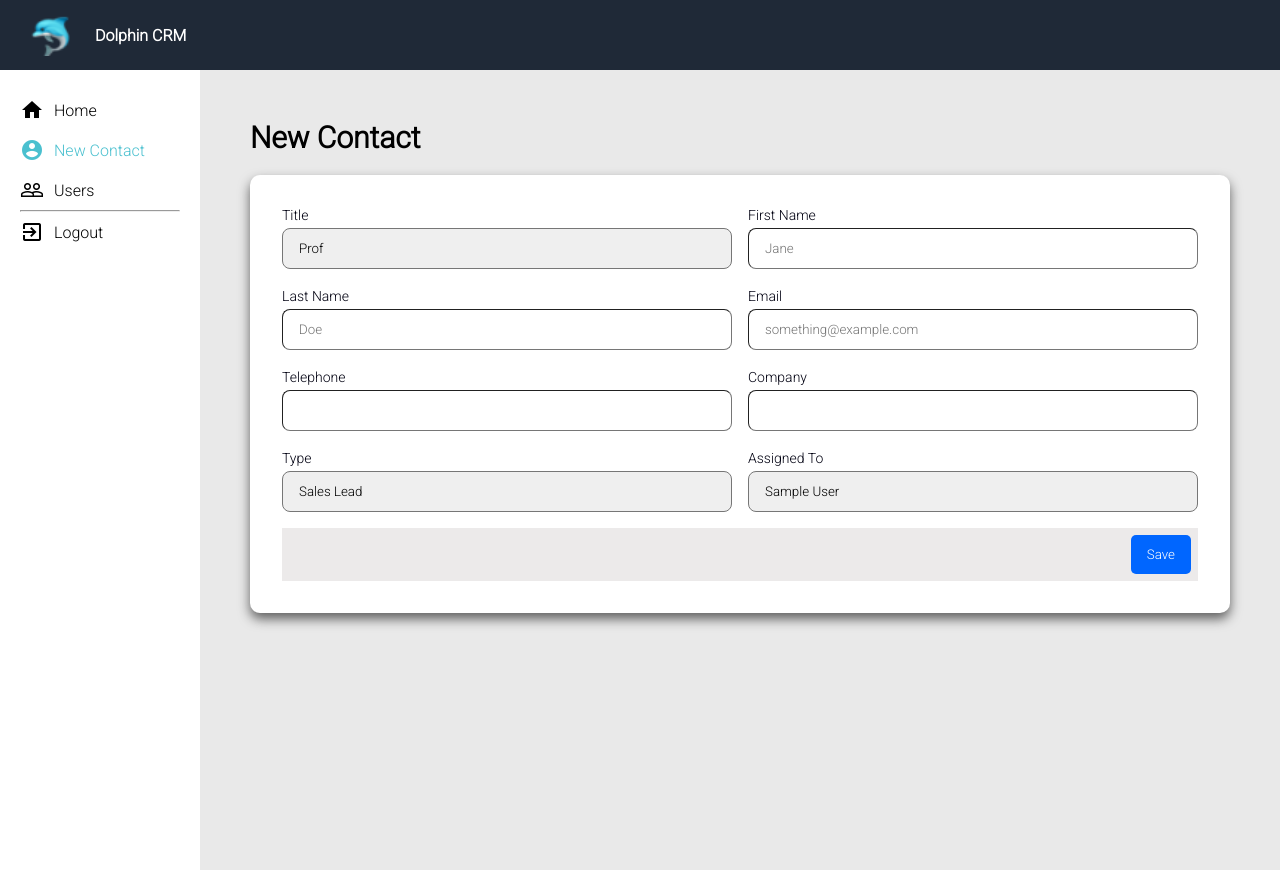
After one commit to McKoy-Banton/INFO2180-finalproject, a PHP site: page /addContact.php in a window 1280 px wide. The commit adds this page. Run offline with PHP 8.4, Linux system fonts and the light colour scheme; the visitor is signed in with stand-in values (Sample User, id 1); tables that the repository leaves empty hold one stand-in row (values such as "Sample post").

Commit message:
add Contact done

```diff
--- /dev/null
+++ b/addContact.css
@@ -0,0 +1,190 @@
+*{
+    margin: 0;
+    padding: 0;
+    -moz-box-sizing: border-box;
+    -webkit-box-sizing: border-box;
+    box-sizing: border-box;
+    font-family: 'Roboto', sans-serif;
+}
+html{
+    height: 100%;
+}
+body{
+    height: 100%;
+    background-color: rgb(233, 233, 233);
+}
+a, button{
+    cursor: pointer;
+}
+
+/****NAVIGATION****/
+nav{
+    display: flex;
+    justify-content: flex-start;
+    align-items: center;
+    padding: 30px;
+    height: 70px;
+    background: linear-gradient(90deg, #1f2937 0%, #1f2937 100%);
+
+    font-weight: bolder;
+    color: white;
+}
+
+nav img{
+    margin-right: 15px;
+    width: 50px;
+}
+
+.container{
+    display: flex;
+    height: 100%;
+}
+main{
+    height: 100%;
+}
+
+/****SIDEBAR****/
+aside{
+    min-width: 200px;
+    background-color: white;
+    height: 100%;
+
+    padding: 20px;
+}
+
+aside i{
+    margin-right: 10px;
+}
+
+ul{
+    list-style-type: none;
+    margin: 0;
+    padding: 0;
+}
+.currentPage{
+    color: rgb(74, 192, 207);
+}
+a{
+    display: flex;
+    align-items: center;
+    height: 40px;
+    text-decoration: none;
+    color: black;
+
+    transition: 0.2s;
+}
+a:hover{
+    margin-left: 10px;
+    color: rgba(0,113,156,1);
+}
+
+li{
+    display: flex;
+    align-items: center;
+}
+
+
+/****CREATE CONTACT SECTION****/
+.create-contact{
+    width: 100%;
+    padding: 50px;
+}
+
+h1{
+    font-size: 30px;
+    margin-bottom: 20px;
+    font-weight: bolder;
+}
+
+form{
+    display: grid;
+    grid-template-columns: repeat(2, 1fr);
+    grid-gap: 16px;
+    background-color: white;
+    border-radius: 10px;
+    padding: 32px;
+    box-shadow: 0px 6px 12px rgb(96, 96, 96);
+
+}
+
+
+label{
+    display: block;
+    margin-bottom: 5px;
+    color: rgb(1, 1, 17);
+    font-size: 14px;
+}
+
+.form-element{
+    appearance: none;
+    outline: none;
+    border-width: 1px;
+    display: block;
+    width: 100%;
+    padding: 12px 16px;
+    border-radius: 8px;
+}
+
+.form-element:focus{
+    box-shadow: 0px 0px 6px rgba(0, 0, 0, 0.2);
+    background-color: rgb(255, 255, 239);
+}
+
+.form-groupfull.form-element{
+    grid-column: 1fr;
+}
+
+
+
+.save-group{
+    grid-column: 1/-1;
+    text-align: right;
+
+}
+
+input[type="submit"]{
+    appearance: none;
+    border: none;
+    outline: none;
+    background: none;
+    padding: 12px 16px;
+    background-color: rgb(0, 102, 255);
+    border-radius: 5px;
+    color: white;
+    cursor: pointer;
+
+    transition: 0.4s;
+}
+
+.save-group{
+    background-color: #eceaea;
+    padding: 7px;
+    color: #fff;
+
+    display: flex;
+    justify-content: space-between;
+    align-items: center;
+
+}
+.save-group.success{
+    background-color: rgb(102, 201, 102);
+}
+.save-group.fail{
+    background-color: rgb(255, 122, 122);
+}
+
+input[type="submit"]:hover{
+    background-color: rgb(70, 139, 243);
+    border: whitesmoke;
+}
+
+.error i{
+    font-size: 16px;
+}
+.error{
+    color: red;
+    display: flex;
+    align-items: center;
+    margin-top: 3px;
+    font-size: 14px;
+}
--- /dev/null
+++ b/addContact.php
@@ -0,0 +1,128 @@
+
+<?php
+session_start();
+
+if (!isset($_SESSION["user_id"]))
+{
+    header("Location: login.php");
+    exit;
+}
+
+$conn= require __DIR__ . "/accessDB.php";
+
+
+$sql= sprintf("SELECT * FROM contacts");
+
+$result= $conn->query($sql);
+
+?>
+<!DOCTYPE html>
+<html lang="en">
+<head>
+    <meta charset="UTF-8">
+    <meta http-equiv="X-UA-Compatible" content="IE=edge">
+    <meta name="viewport" content="width=device-width, initial-scale=1.0">
+    <title>Create New Contact</title>
+
+    <link rel="stylesheet" href="addContact.css">
+    <script src="js/addContact.js"></script>
+
+    <link href="https://fonts.googleapis.com/css2?family=Roboto:wght@300&display=swap" rel="stylesheet">
+    <link href="https://fonts.googleapis.com/icon?family=Material+Icons" rel="stylesheet">
+</head>
+<body>
+
+    <nav>
+        <img src="img/logo.png" alt="Dolphin CRM LOGO" srcset="">
+        <p>Dolphin CRM</p>
+    </nav>
+    <section class="container">
+        <aside>
+            <ul>
+                <a href="dashboard.php"><li><i class="material-icons">home</i>Home</li></a>
+                <a href="#" class="currentPage"><li><i class="material-icons">account_circle</i>New Contact</li></a>
+                <a href="view_users.php"><li><i class="material-icons">people_outline</i>Users</li></a>
+                <hr>
+                <a href="logout.php"><li><i class="material-icons">exit_to_app</i>Logout</li></a>
+            </ul>
+        </aside>
+
+        <div class="create-contact">
+            <h1>New Contact</h1>
+            <form>
+                <div class="form-groupfull">
+                    <label for="title">Title</label>
+                    <select name="title" id="title" class="form-element">
+                        <option value="Prof">Prof</option>
+                        <option value="Dr">Dr</option>
+                        <option value="Mr">Mr</option>
+                        <option value="Mrs">Mrs</option>
+                        <option value="Miss">Miss</option>
+                    </select>
+                </div>
+
+                <div class="form-group">
+                    <label for="firstname">First Name</label>
+                    <input type="text" name="firstname" id="firstname" required class="form-element" placeholder="Jane">
+                    <div class="fnameMsg error"></div>
+                </div>
+
+                <div class="form-group">
+                    <label for="lastname">Last Name</label>
+                    <input type="text" name="lastname" id="lastname" required class="form-element" placeholder="Doe">
+                    <div class="lnameMsg error"></div>
+                </div>
+
+                <div class="form-group">
+                    <label for="email">Email</label>
+                    <input type="email" name="email" id="email" required class="form-element" placeholder="something@example.com">
+                    <div class="emailMsg error"></div>
+                </div>
+
+                <div class="form-group">
+                    <label for="Telephone">Telephone</label>
+                    <input type="number" name="number" id="number" required class="form-element">
+                    <div class="phoneMsg error"></div>
+                </div>
+
+                <div class="form-group">
+                    <label for="company">Company</label>
+                    <input type="text" name="company" id="company" required class="form-element">
+                    <div class="companyMsg error"></div>
+                </div>
+
+                <div class="form-group">
+                    <label for="type">Type</label>
+                    <select name="type" id="type" class="form-element">
+                        <option value="Sales Lead">Sales Lead</option>
+                        <option value="Support">Support</option>
+                    </select>
+                </div>
+
+
+                <div class="form-groupfull">
+                    <label for="assigned">Assigned To</label>
+                    <select name="assigned" id="assigned" class="form-element">
+
+                    <?php
+                                foreach($result as $user):
+                                    $name = $user['firstname'] ." ". $user['lastname'];
+
+                            ?>
+                              <option value ="<?php echo $user["id"]?>"><?php echo $name?></option>
+                              <?php endforeach; ?>
+                    </select>
+                </div>
+
+                <div class="save-group">
+                    <div class="msg"></div>
+                    <input type="submit" value="Save">
+                </div>
+
+            </form>
+        </div>
+
+    </section>
+
+</body>
+</html>
--- /dev/null
+++ b/js/addContact.js
@@ -0,0 +1,141 @@
+window.addEventListener('load', ()=>{
+    const title = document.querySelector('#title')
+    const firstName = document.querySelector('#firstname')
+    const lastName = document.querySelector('#lastname')
+    const email = document.querySelector('#email')
+    const number = document.querySelector('#number')
+    const company = document.querySelector('#company')
+    const type = document.querySelector('#type')
+    const assigned = document.querySelector('#assigned')
+
+    const save_group = document.querySelector('.save-group')
+    const msgBox = document.querySelector('.msg')
+    const saveBtn = document.querySelector('.save-group input')
+
+
+    saveBtn.addEventListener('click', (e) => {
+        e.preventDefault()
+
+        //Checking if the fields are okay
+        let fieldsOK = true
+
+        //Checking if firstname is empty
+        if(firstName.value.trim() == "")
+        {
+            fieldsOK = false
+            msg = document.querySelector(".fnameMsg")
+            msg.innerHTML = '<i class=\"material-icons\">&#xe000;</i>Enter a First Name'
+            msg.classList.add('error')
+        }
+        else{
+            msg = document.querySelector(".fnameMsg")
+            msg.innerHTML = ''
+            msg.classList.remove('error')
+        }
+        //Checking if lastname is empty
+        if(lastName.value.trim() == "")
+        {
+            fieldsOK = false
+            msg = document.querySelector(".lnameMsg")
+            msg.innerHTML = '<i class=\"material-icons\">&#xe000;</i>Enter a Last Name'
+            msg.classList.add('error')
+        }
+        else{
+            msg = document.querySelector(".lnameMsg")
+            msg.innerHTML = ''
+            msg.classList.remove('error')
+        }
+
+        //Checking if email matches format
+        let mailformat = /^\w+([\.-]?\w+)*@\w+([\.-]?\w+)*(\.\w{2,3})+$/;
+        if(!email.value.trim().match(mailformat))
+        {
+            fieldsOK = false
+            msg = document.querySelector(".emailMsg")
+            msg.innerHTML = '<i class=\"material-icons\">&#xe000;</i>Enter a valid email'
+            msg.classList.add('error')
+        }
+        else{
+            msg = document.querySelector(".emailMsg")
+            msg.innerHTML = ''
+            msg.classList.remove('error')
+        }
+
+        //Checking if telephone number is empty
+        if(number.value.trim() == "")
+        {
+            fieldsOK = false
+            msg = document.querySelector(".phoneMsg")
+            msg.innerHTML = '<i class=\"material-icons\">&#xe000;</i>Enter a Telephone number'
+            msg.classList.add('error')
+        }
+        else{
+            msg = document.querySelector(".phoneMsg")
+            msg.innerHTML = ''
+            msg.classList.remove('error')
+        }
+
+        //Checking if company is empty
+        if(company.value.trim() == "")
+        {
+            fieldsOK = false
+            msg = document.querySelector(".companyMsg")
+            msg.innerHTML = '<i class=\"material-icons\">&#xe000;</i>Enter a Company'
+            msg.classList.add('error')
+        }
+        else{
+            msg = document.querySelector(".companyMsg")
+            msg.innerHTML = ''
+            msg.classList.remove('error')
+        }
+
+        //Checking if assigned is empty
+        if(assigned.value.trim() == "")
+        {
+            fieldsOK = false
+        }
+        else{
+
+        }
+
+        if(fieldsOK)
+        {
+
+            save_group.classList.remove('fail')
+            save_group.classList.add('success')
+
+            console.log("FIELDSOK")
+
+            fetch('addContactFunction.php', {
+                method: 'POST',
+                headers: {'Content-Type':'application/x-www-form-urlencoded'},
+                body: `title=${title.value}&firstname=${firstName.value.trim()}&lastname=${lastName.value.trim()}&email=${email.value.trim()}&telephone=${number.value}&company=${company.value}&type=${type.value}&assign=${assigned.value}`
+            })
+            .then(response => {
+                if(response.ok){return response.text()}
+                else{return Promise.reject('Something was wrong with fetch request!')}
+            })
+            .then(data => {
+                msgBox.textContent = data;
+                if(data === "Contact added successfully to the database."){
+                    document.getElementById('firstname').value = '';
+                    document.getElementById('lastname').value = '';
+                    document.getElementById('email').value = '';
+                    document.getElementById('number').value = '';
+                    document.getElementById('company').value = '';
+                }
+
+            })
+            .catch(error => {
+                console.log(`ERROR: ${error}`)
+            })
+        }
+        else
+        {
+            msgBox.textContent = "Couldn't create new user"
+            save_group.classList.add('fail')
+            save_group.classList.remove('success')
+        }
+
+    })
+})
```
Also changed, not shown: addContactFunction.php (added, +46 -0 lines), dashboard.css (renamed from css/dashboard.css, +65 -56 lines), dashboard.php (+15 -4 lines).
